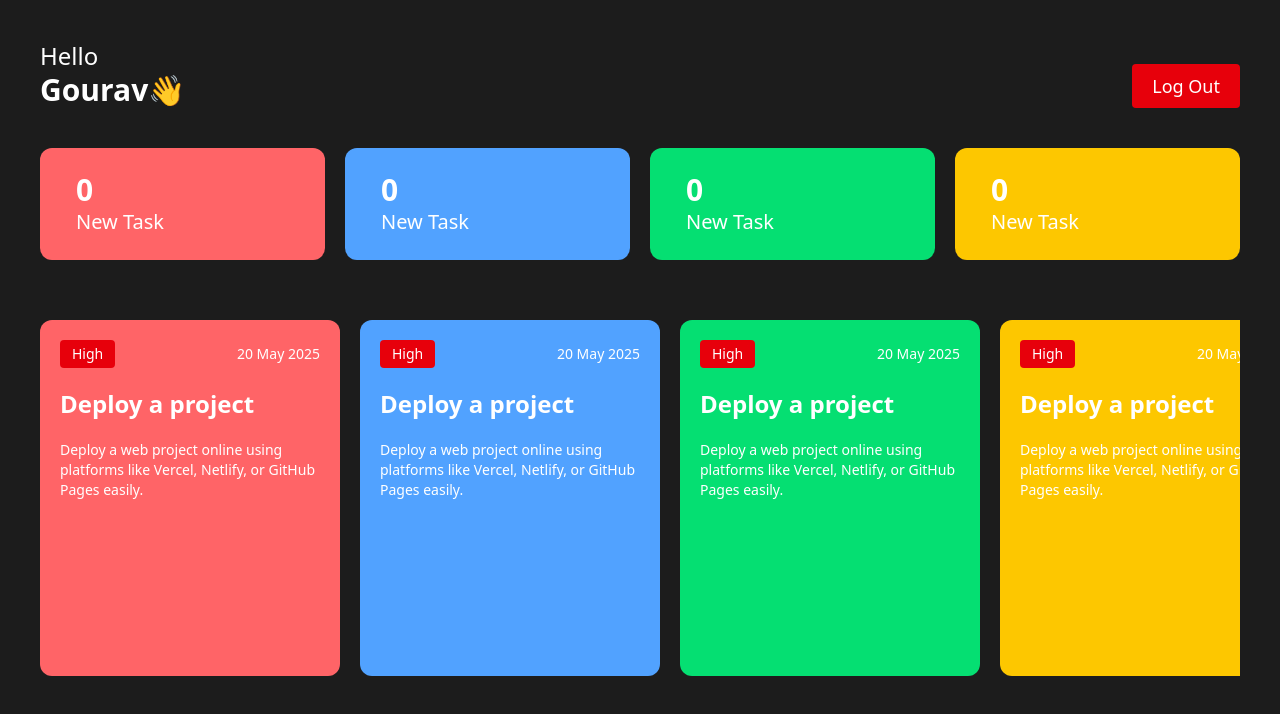
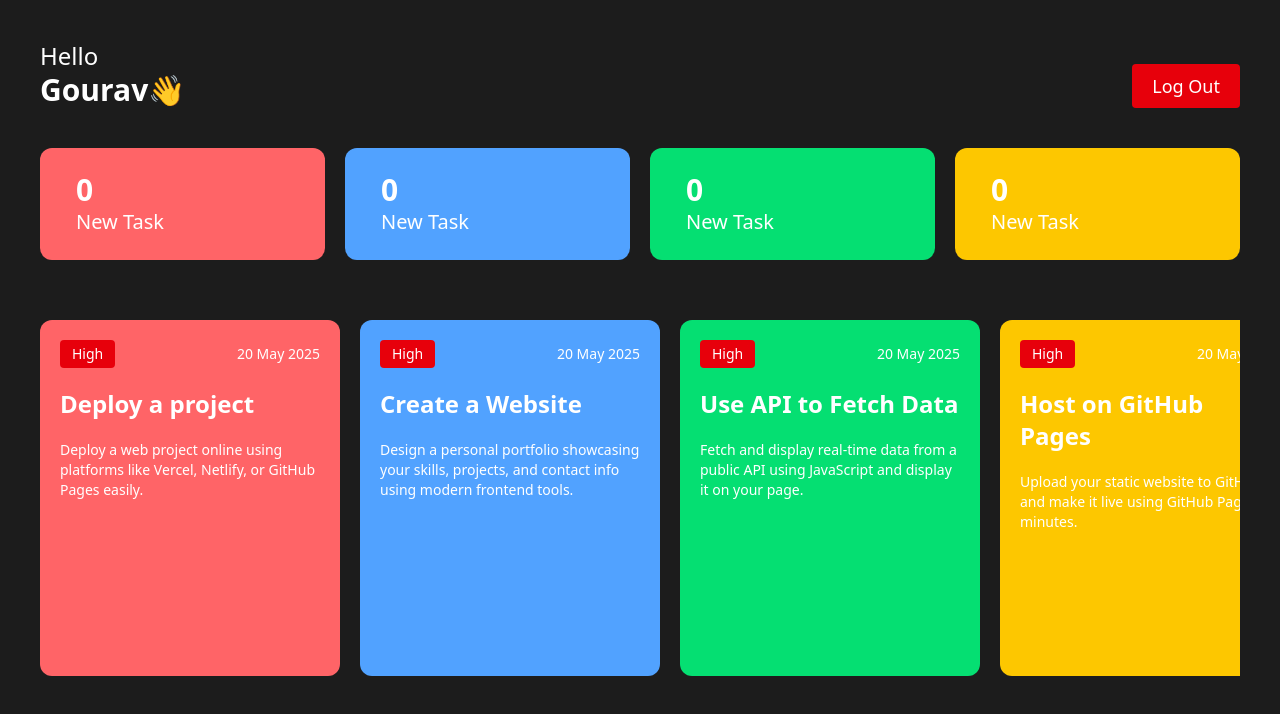
Before and after one commit to gouravgithub7710/EMS-PROJECT, a React (Vite) app: page / in a window 1280 px wide. Shown: the top 714 px of the page. Built offline with nearby package versions, Linux system fonts and the light colour scheme.

Commit message:
update tasklist

```diff
--- a/src/components/TaskList/TaskList.jsx
+++ b/src/components/TaskList/TaskList.jsx
@@ -20,8 +20,8 @@ const TaskList = () => {
       <h3 className='bg-red-600 px-3 py-1 text-sm rounded'>High</h3>
       <h4 className='text-sm'>20 May 2025</h4>
       </div>
-      <h2 className='mt-5 text-2xl font-semibold'>Deploy a project</h2>
-      <p className='text-sm mt-5'>Deploy a web project online using platforms like Vercel, Netlify, or GitHub Pages easily.</p>
+      <h2 className='mt-5 text-2xl font-semibold'>Create a Website</h2>
+      <p className='text-sm mt-5'>Design a personal portfolio showcasing your skills, projects, and contact info using modern frontend tools.</p>
       </div>
 
        <div className=' h-full p-5 flex-shrink-0 w-[300px] bg-green-400 rounded-xl'>
@@ -29,8 +29,8 @@ const TaskList = () => {
       <h3 className='bg-red-600 px-3 py-1 text-sm rounded'>High</h3>
       <h4 className='text-sm'>20 May 2025</h4>
       </div>
-      <h2 className='mt-5 text-2xl font-semibold'>Deploy a project</h2>
-      <p className='text-sm mt-5'>Deploy a web project online using platforms like Vercel, Netlify, or GitHub Pages easily.</p>
+      <h2 className='mt-5 text-2xl font-semibold'>Use API to Fetch Data</h2>
+      <p className='text-sm mt-5'>Fetch and display real-time data from a public API using JavaScript and display it on your page.</p>
       </div>
 
 
@@ -39,8 +39,8 @@ const TaskList = () => {
       <h3 className='bg-red-600 px-3 py-1 text-sm rounded'>High</h3>
       <h4 className='text-sm'>20 May 2025</h4>
       </div>
-      <h2 className='mt-5 text-2xl font-semibold'>Deploy a project</h2>
-      <p className='text-sm mt-5'>Deploy a web project online using platforms like Vercel, Netlify, or GitHub Pages easily.</p>
+      <h2 className='mt-5 text-2xl font-semibold'>Host on GitHub Pages</h2>
+      <p className='text-sm mt-5'>Upload your static website to GitHub and make it live using GitHub Pages in minutes.</p>
       </div>
 
 
@@ -49,8 +49,8 @@ const TaskList = () => {
       <h3 className='bg-red-600 px-3 py-1 text-sm rounded'>High</h3>
       <h4 className='text-sm'>20 May 2025</h4>
       </div>
-      <h2 className='mt-5 text-2xl font-semibold'>Deploy a project</h2>
-      <p className='text-sm mt-5'>Deploy a web project online using platforms like Vercel, Netlify, or GitHub Pages easily.</p>
+      <h2 className='mt-5 text-2xl font-semibold'>Build a Login Page</h2>
+      <p className='text-sm mt-5'>Create a simple login form using HTML, CSS, and JavaScript with basic validation features.</p>
       </div>
 
        <div className=' h-full p-5 flex-shrink-0 w-[300px] bg-blue-400 rounded-xl'>
@@ -58,8 +58,8 @@ const TaskList = () => {
       <h3 className='bg-red-600 px-3 py-1 text-sm rounded'>High</h3>
       <h4 className='text-sm'>20 May 2025</h4>
       </div>
-      <h2 className='mt-5 text-2xl font-semibold'>Deploy a project</h2>
-      <p className='text-sm mt-5'>Deploy a web project online using platforms like Vercel, Netlify, or GitHub Pages easily.</p>
+      <h2 className='mt-5 text-2xl font-semibold'>Integrate Contact Form</h2>
+      <p className='text-sm mt-5'>Add a working contact form using EmailJS or Formspree to receive messages directly in your inbox.</p>
       </div>
 
 
```
